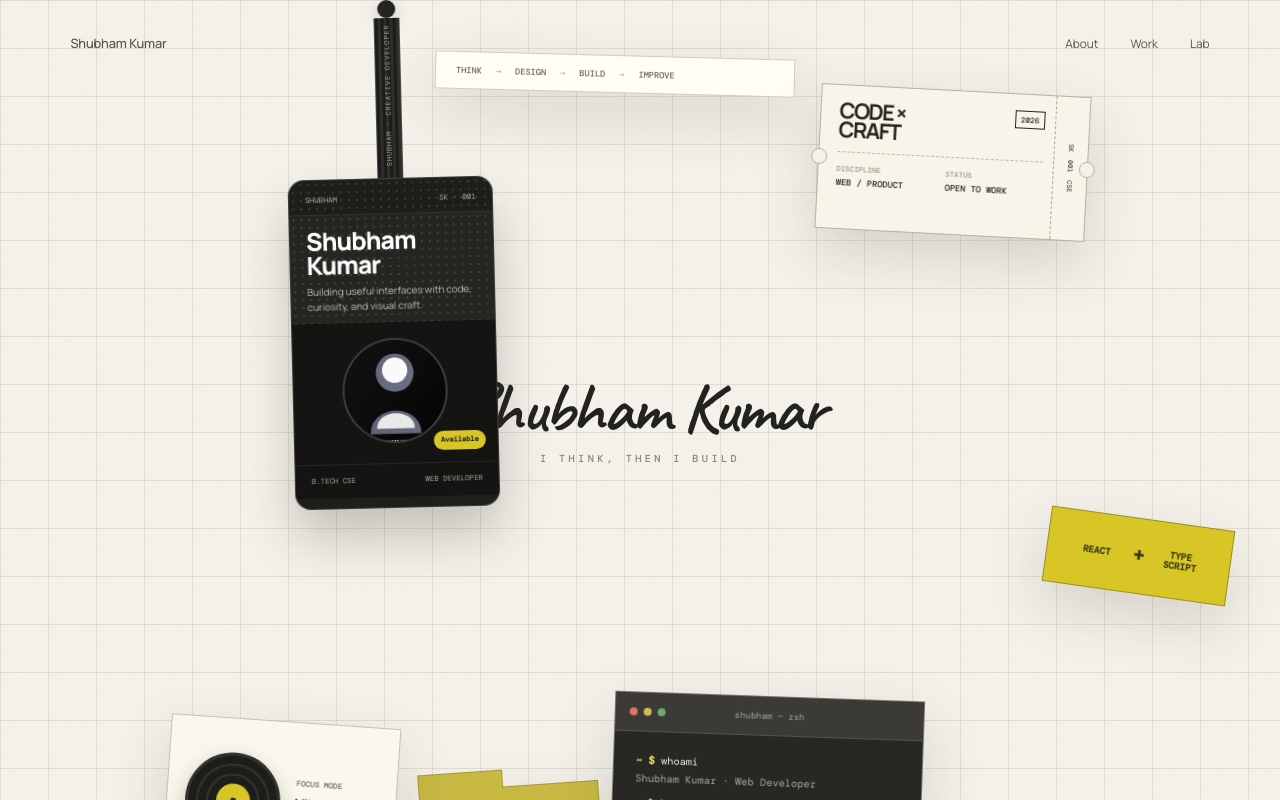
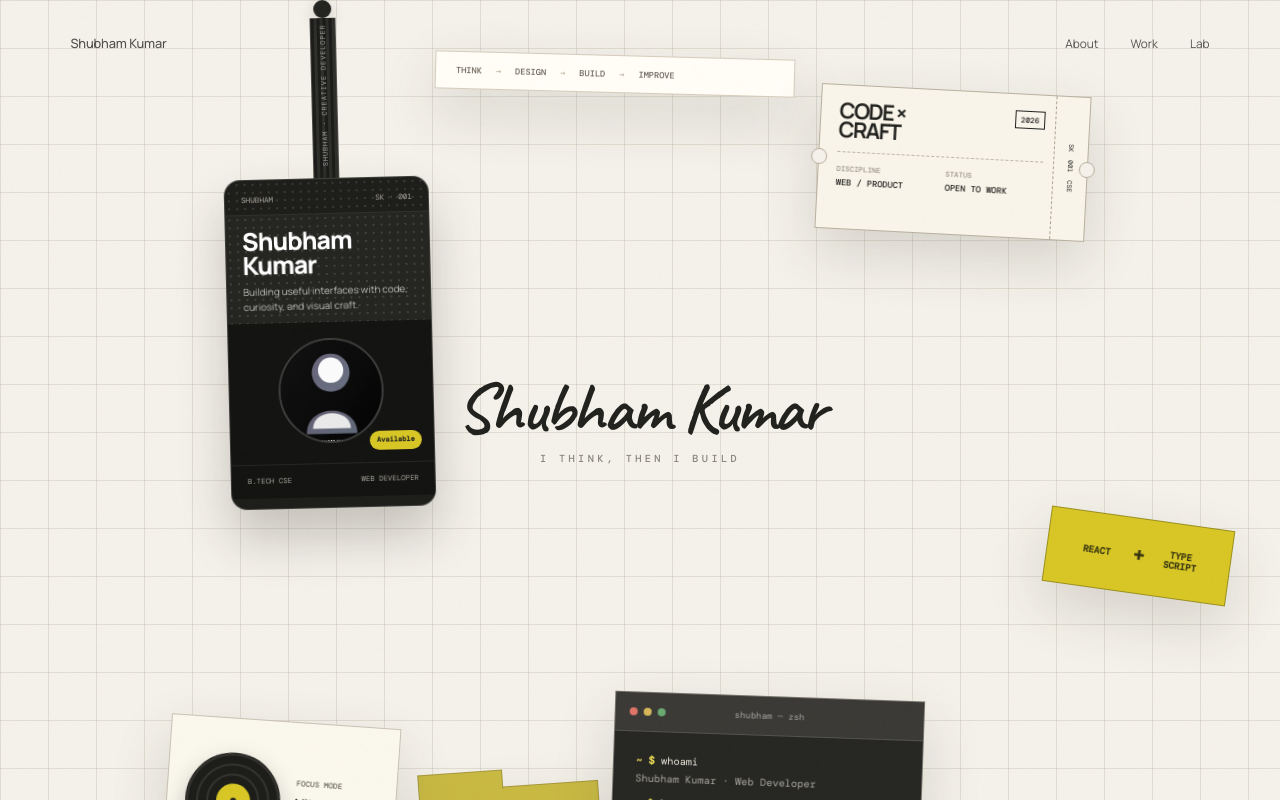
Before and after one commit to Shuv2202/portfolio, a Next.js app: page / in a window 1280 px wide. Shown: the top 800 px of the page. Built offline with nearby package versions, Linux system fonts and the light colour scheme.

Commit message:
Shift hanging ID card position slightly left to 8.5%

```diff
--- a/app/globals.css
+++ b/app/globals.css
@@ -157,7 +157,7 @@ img, svg { display: block; max-width: 100%; }
    HANGING ID CARD (SPRING PHYSICS)
 ======================================== */
 .hanging-id {
-  top: 0; left: 13.5%; z-index: 10;
+  top: 0; left: 8.5%; z-index: 10;
   width: 220px; height: 500px;
   box-shadow: none; touch-action: none; user-select: none;
 }
```
